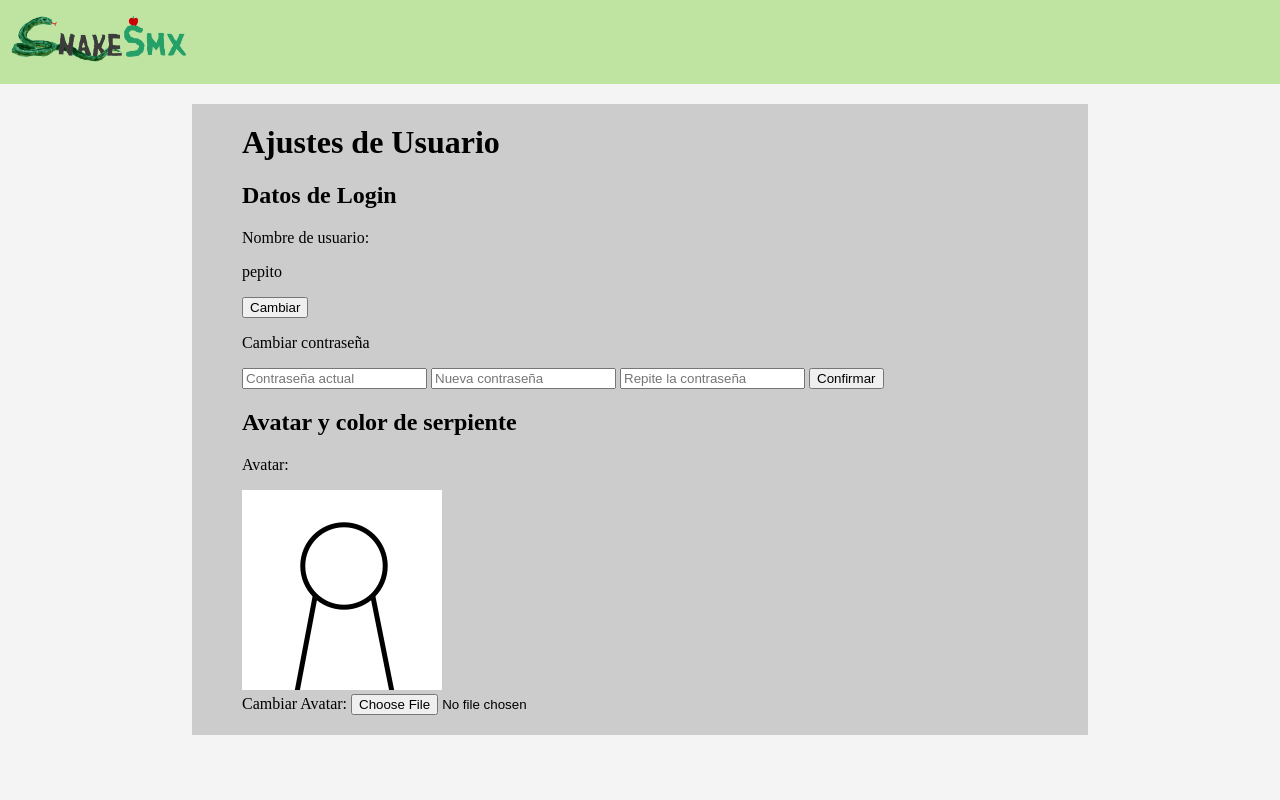
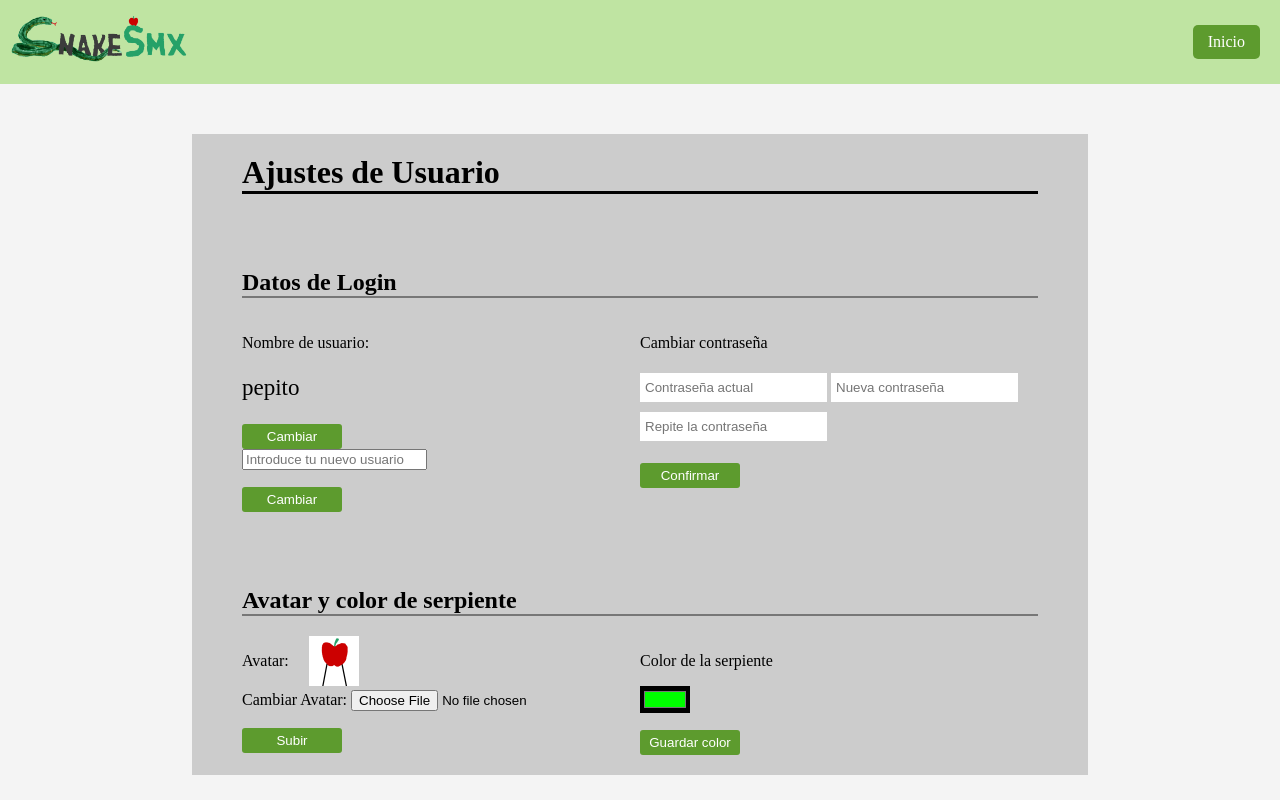
Before and after one commit to also1737/SnakeSMX, a PHP site: page /userconfig.html in a window 1280 px wide. Run offline with PHP 8.4, Linux system fonts and the light colour scheme.

Commit message:
Acabado página de ajustes de usuario

```diff
--- a/css/cssuserconfig.css
+++ b/css/cssuserconfig.css
@@ -1,11 +1,72 @@
+.boton_inicio {
+    background-color: #5D9B2E;
+    color: #fff;
+    padding: 8px 15px;
+    border-radius: 5px;
+    float: right;
+    margin-right: 20px;
+    margin-top: 25px;
+}
+
 main {
     background-color: #ccc;
     box-sizing: border-box;
     width: 70%;
     margin: auto;
+    margin-top: 50px;
     padding: 20px 50px;
 }
 
 h1 {
     margin-top: 0%;
+    border-bottom: black solid 3px;
 }
+
+h2 {
+    margin-top: 75px;
+    border-bottom: #777 solid 2px;
+}
+
+#usr {
+    font-size: 23px;
+}
+
+.grid {
+    display: grid;
+    grid-template-columns: 50% 50%;
+}
+
+#foto {
+    margin-left: 20px;
+    width: 50px;
+    height: 50px;
+}
+
+.derecha {
+    float: left;
+}
+
+input[type=password] {
+    border-width: 0px;
+    padding: 5px;
+    margin: 5px 0px;
+    height: 19px;
+}
+
+input[type=color] {
+    margin-top: 0px;
+    border-radius: 0px;
+    border-style: none;
+    background-color: black;
+}
+
+button {
+    background-color: #5d9b2e;
+    color: #ffffff;
+    display: block;
+    border-style: none;
+    margin-top: 17px;
+    width: 100px;
+    height: 25px;
+    border-radius: 3px;
+}
--- a/userconfig.html
+++ b/userconfig.html
@@ -8,14 +8,22 @@
     <body>
         <nav>
             <img id="logo" src="img/snakesmx-logo.png" alt="rafa" >
-
+            <a href="index.html" class="boton_inicio">Inicio</a>
         </nav>
         <main>
             <h1>Ajustes de Usuario</h1>
             <h2>Datos de Login</h2>
+            <div class="grid">
+                <div>
                     <p>Nombre de usuario:</p>
-                <p>pepito</p>
+                    <p id="usr">pepito</p>
                     <button>Cambiar</button>
+                    <form>
+                        <input type="text" name="nuevo_user" placeholder="Introduce tu nuevo usuario">
+                        <button type="submit">Cambiar</button>
+                    </form>
+                </div>
+                <div>
                 <p>Cambiar contraseña</p>
                     <form method="POST">
                         <input type="password" name="old_passwd" placeholder="Contraseña actual">
@@ -23,13 +31,27 @@
                         <input type="password" new="repeat_passwd" placeholder="Repite la contraseña">
                         <button type="submit">Confirmar</button>
                     </form>
+                </div>
+            </div>
             <h2>Avatar y color de serpiente</h2>
-            <p>Avatar:</p>
-            <img src="img/fotoperfil.png" alt="Foto de perfil" >
+            <div class="grid">
+                <div>
+                    <p class="derecha">Avatar:</p>
+                    <img id="foto" src="img/fotoperfil.png" alt="Foto de perfil" >
                     <form>
                         <label for="FotoPerfil">Cambiar Avatar:</label>
                         <input type="file" id="FotoPerfil" name="FotoPerfil" >
+                        <button type="submit">Subir</button>
                     </form>
+                </div>
+                <div>
+                    <p>Color de la serpiente</p>
+                    <form method="GET">
+                        <input type="color" id="ColorSerpiente" name="color" value="#00ff00">
+                        <button type="submit">Guardar color</button>
+                    </form>
+                </div>
+            </div>
         </main>
     </body>
 </html>
```
Also changed, not shown: img/fotoperfil.png. Lines whose indentation alone changed are shown as unchanged.
